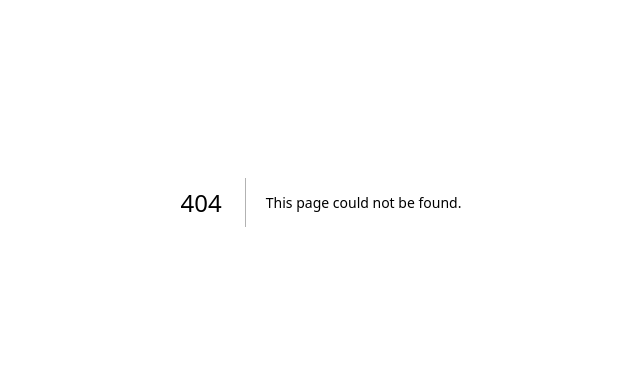
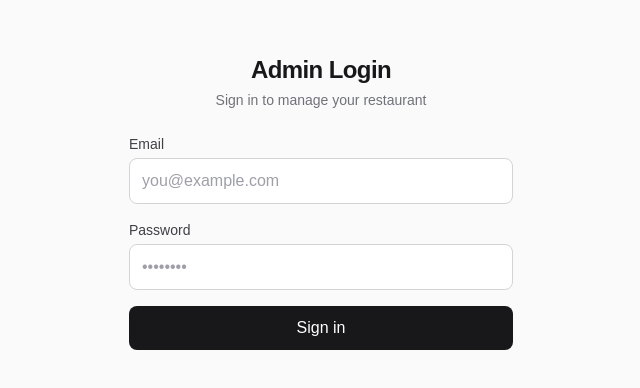
Before and after one commit to sandesh-sapkota/qr-ordering, a Next.js app: page /admin/login in a window 1280 px wide. Before the commit this address had no page. Shown: the part 198-586 px from the top of the page, without its empty margins (319-959 px from the left). Built offline with nearby package versions, Linux system fonts and the light colour scheme.

Commit message:
feat(admin): initialize database schema and setup auth middleware

```diff
--- /dev/null
+++ b/app/actions/auth.ts
@@ -0,0 +1,36 @@
+"use server";
+
+import { redirect } from "next/navigation";
+import { createClient } from "@/lib/supabase/server";
+
+export type LoginState =
+  | { error: string }
+  | { error: null }
+  | undefined;
+
+export async function login(
+  _prev: LoginState,
+  formData: FormData,
+): Promise<LoginState> {
+  const email = formData.get("email") as string;
+  const password = formData.get("password") as string;
+
+  if (!email || !password) {
+    return { error: "Email and password are required." };
+  }
+
+  const supabase = await createClient();
+  const { error } = await supabase.auth.signInWithPassword({ email, password });
+
+  if (error) {
+    return { error: "Invalid email or password." };
+  }
+
+  redirect("/admin");
+}
+
+export async function logout() {
+  const supabase = await createClient();
+  await supabase.auth.signOut();
+  redirect("/admin/login");
+}
--- /dev/null
+++ b/app/admin/login/page.tsx
@@ -0,0 +1,78 @@
+"use client";
+
+import { useActionState } from "react";
+import { login, type LoginState } from "@/app/actions/auth";
+
+export default function LoginPage() {
+  const [state, action, pending] = useActionState<LoginState, FormData>(
+    login,
+    undefined,
+  );
+
+  return (
+    <main className="flex min-h-screen items-center justify-center bg-zinc-50 px-4">
+      <div className="w-full max-w-sm space-y-6">
+        <div className="space-y-1 text-center">
+          <h1 className="text-2xl font-semibold tracking-tight text-zinc-900">
+            Admin Login
+          </h1>
+          <p className="text-sm text-zinc-500">
+            Sign in to manage your restaurant
+          </p>
+        </div>
+
+        <form action={action} className="space-y-4">
+          <div className="space-y-1">
+            <label
+              htmlFor="email"
+              className="block text-sm font-medium text-zinc-700"
+            >
+              Email
+            </label>
+            <input
+              id="email"
+              name="email"
+              type="email"
+              autoComplete="email"
+              required
+              className="block w-full rounded-lg border border-zinc-300 bg-white px-3 py-2.5 text-base text-zinc-900 placeholder:text-zinc-400 focus:border-zinc-500 focus:outline-none focus:ring-2 focus:ring-zinc-500/20"
+              placeholder="you@example.com"
+            />
+          </div>
+
+          <div className="space-y-1">
+            <label
+              htmlFor="password"
+              className="block text-sm font-medium text-zinc-700"
+            >
+              Password
+            </label>
+            <input
+              id="password"
+              name="password"
+              type="password"
+              autoComplete="current-password"
+              required
+              className="block w-full rounded-lg border border-zinc-300 bg-white px-3 py-2.5 text-base text-zinc-900 placeholder:text-zinc-400 focus:border-zinc-500 focus:outline-none focus:ring-2 focus:ring-zinc-500/20"
+              placeholder="••••••••"
+            />
+          </div>
+
+          {state?.error && (
+            <p className="rounded-lg bg-red-50 px-3 py-2 text-sm text-red-600">
+              {state.error}
+            </p>
+          )}
+
+          <button
+            type="submit"
+            disabled={pending}
+            className="flex w-full items-center justify-center rounded-lg bg-zinc-900 px-4 py-2.5 text-base font-medium text-white transition hover:bg-zinc-700 disabled:cursor-not-allowed disabled:opacity-50"
+          >
+            {pending ? "Signing in…" : "Sign in"}
+          </button>
+        </form>
+      </div>
+    </main>
+  );
+}
--- /dev/null
+++ b/lib/supabase/client.ts
@@ -0,0 +1,8 @@
+import { createBrowserClient } from "@supabase/ssr";
+
+export function createClient() {
+  return createBrowserClient(
+    process.env.NEXT_PUBLIC_SUPABASE_URL!,
+    process.env.NEXT_PUBLIC_SUPABASE_ANON_KEY!,
+  );
+}
--- /dev/null
+++ b/lib/supabase/server.ts
@@ -0,0 +1,29 @@
+import { createServerClient } from "@supabase/ssr";
+import { cookies } from "next/headers";
+
+export async function createClient() {
+  const cookieStore = await cookies();
+
+  return createServerClient(
+    process.env.NEXT_PUBLIC_SUPABASE_URL!,
+    process.env.NEXT_PUBLIC_SUPABASE_ANON_KEY!,
+    {
+      cookies: {
+        getAll() {
+          return cookieStore.getAll();
+        },
+        setAll(cookiesToSet) {
+          try {
+            cookiesToSet.forEach(({ name, value, options }) => {
+              cookieStore.set(name, value, options);
+            });
+          } catch {
+            // setAll is called from a Server Component; cookies can only be
+            // mutated inside a Server Action or Route Handler, so swallow the
+            // error — the middleware will refresh the session instead.
+          }
+        },
+      },
+    },
+  );
+}
--- a/package.json
+++ b/package.json
@@ -9,6 +9,7 @@
     "lint": "eslint"
   },
   "dependencies": {
+    "@supabase/ssr": "^0.12.3",
     "@supabase/supabase-js": "^2.109.0",
     "next": "16.2.10",
     "react": "19.2.4",
--- /dev/null
+++ b/proxy.ts
@@ -0,0 +1,67 @@
+import { NextResponse, type NextRequest } from "next/server";
+import { createServerClient } from "@supabase/ssr";
+
+export async function proxy(request: NextRequest) {
+  const { pathname } = request.nextUrl;
+
+  // Only guard /admin routes; let /admin/login through unauthenticated
+  const isAdminRoute = pathname.startsWith("/admin");
+  const isLoginPage = pathname === "/admin/login";
+
+  if (!isAdminRoute) {
+    return NextResponse.next();
+  }
+
+  // Build a response we can write refreshed session cookies onto
+  let response = NextResponse.next({
+    request: { headers: request.headers },
+  });
+
+  const supabase = createServerClient(
+    process.env.NEXT_PUBLIC_SUPABASE_URL!,
+    process.env.NEXT_PUBLIC_SUPABASE_ANON_KEY!,
+    {
+      cookies: {
+        getAll() {
+          return request.cookies.getAll();
+        },
+        setAll(cookiesToSet) {
+          cookiesToSet.forEach(({ name, value }) => {
+            request.cookies.set(name, value);
+          });
+          response = NextResponse.next({
+            request: { headers: request.headers },
+          });
+          cookiesToSet.forEach(({ name, value, options }) => {
+            response.cookies.set(name, value, options);
+          });
+        },
+      },
+    },
+  );
+
+  // getUser() validates the JWT with Supabase — never trust getSession() alone
+  const {
+    data: { user },
+  } = await supabase.auth.getUser();
+
+  if (!user && !isLoginPage) {
+    const loginUrl = new URL("/admin/login", request.url);
+    return NextResponse.redirect(loginUrl);
+  }
+
+  // Already logged in and hitting the login page → send to dashboard
+  if (user && isLoginPage) {
+    const adminUrl = new URL("/admin", request.url);
+    return NextResponse.redirect(adminUrl);
+  }
+
+  return response;
+}
+
+export const config = {
+  matcher: [
+    // Run on all /admin paths, skip static assets
+    "/admin/:path*",
+  ],
+};
```
Also changed, not shown: 1 other file (tests, documents, lock files or other folders).
